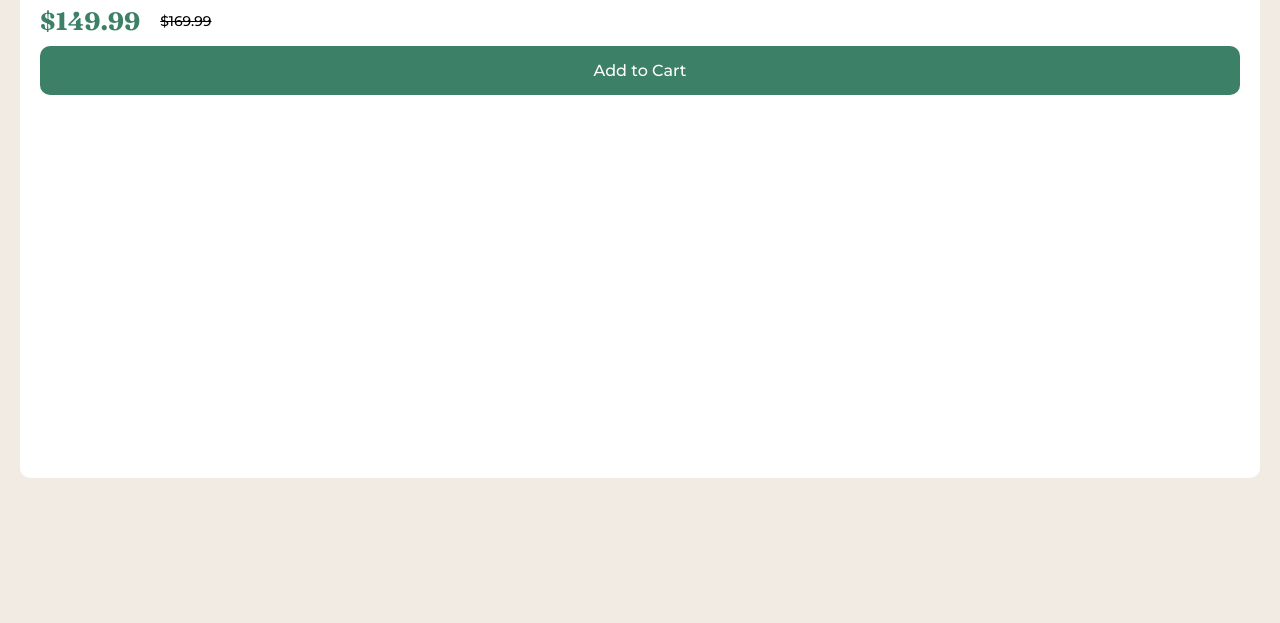
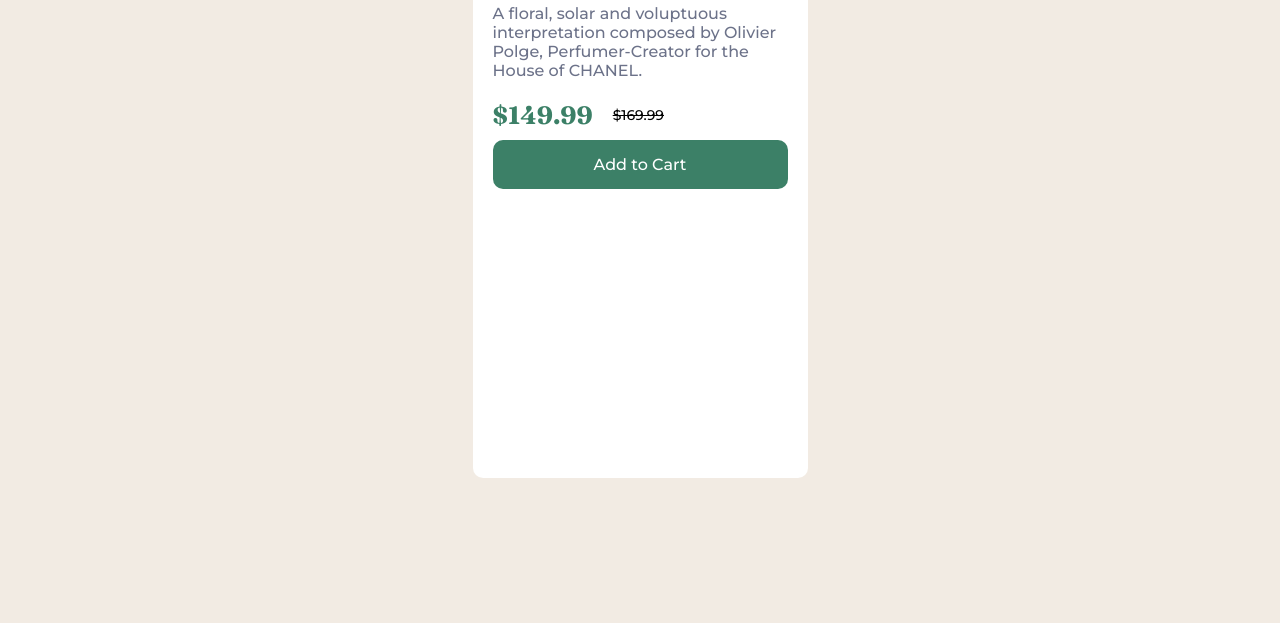
Before and after one commit to hash218/fictional-parakeet, a plain HTML site: page index.html in a window 1280 px wide. Shown: the part 177-800 px from the top of the page. Drawn offline with Linux system fonts and the light colour scheme.

Commit message:
Update style.css

```diff
--- a/style.css
+++ b/style.css
@@ -11,6 +11,8 @@ main{
     background-color: hsl(0, 0%, 100%);
 
     height: 635px;
+    width: 335px;
+    margin: auto;
     display: flex;
     flex-direction: column;
 
```
